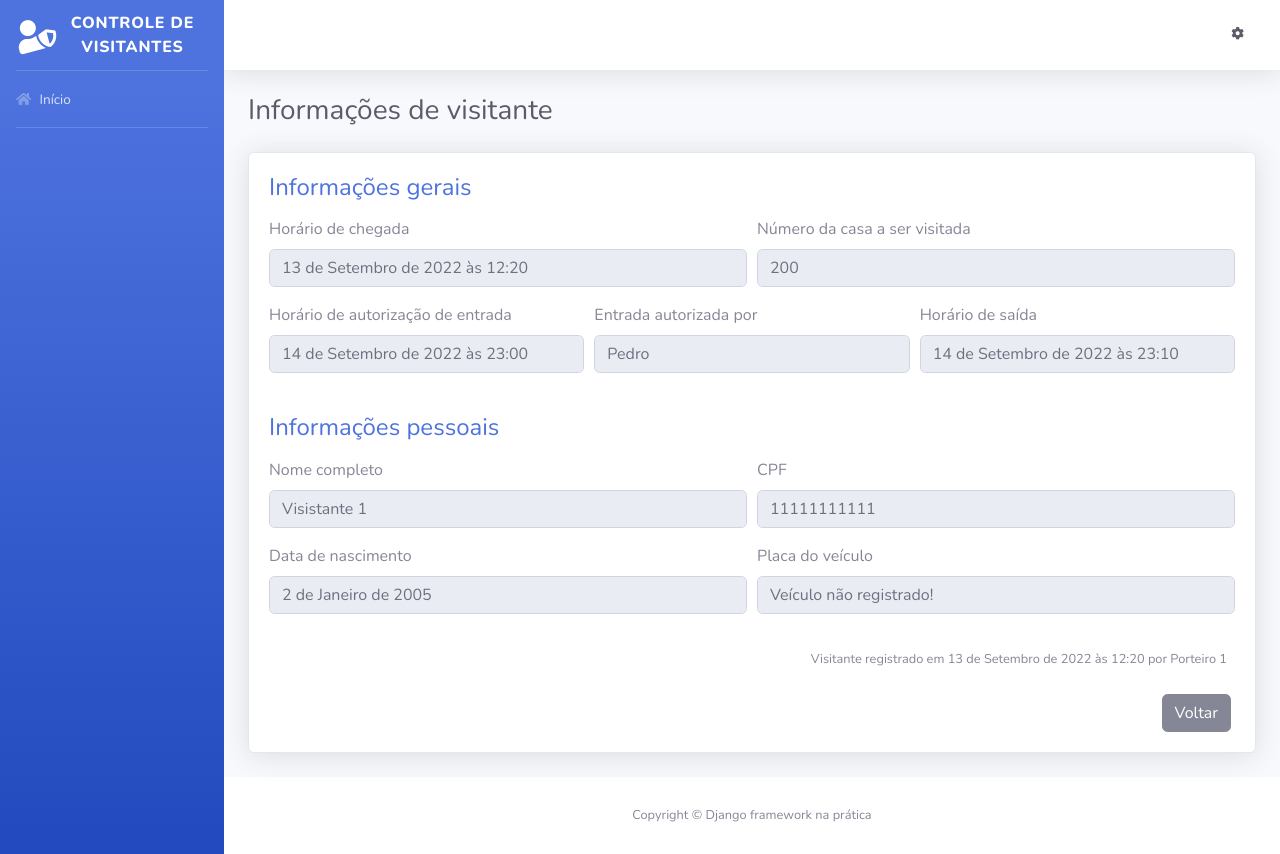
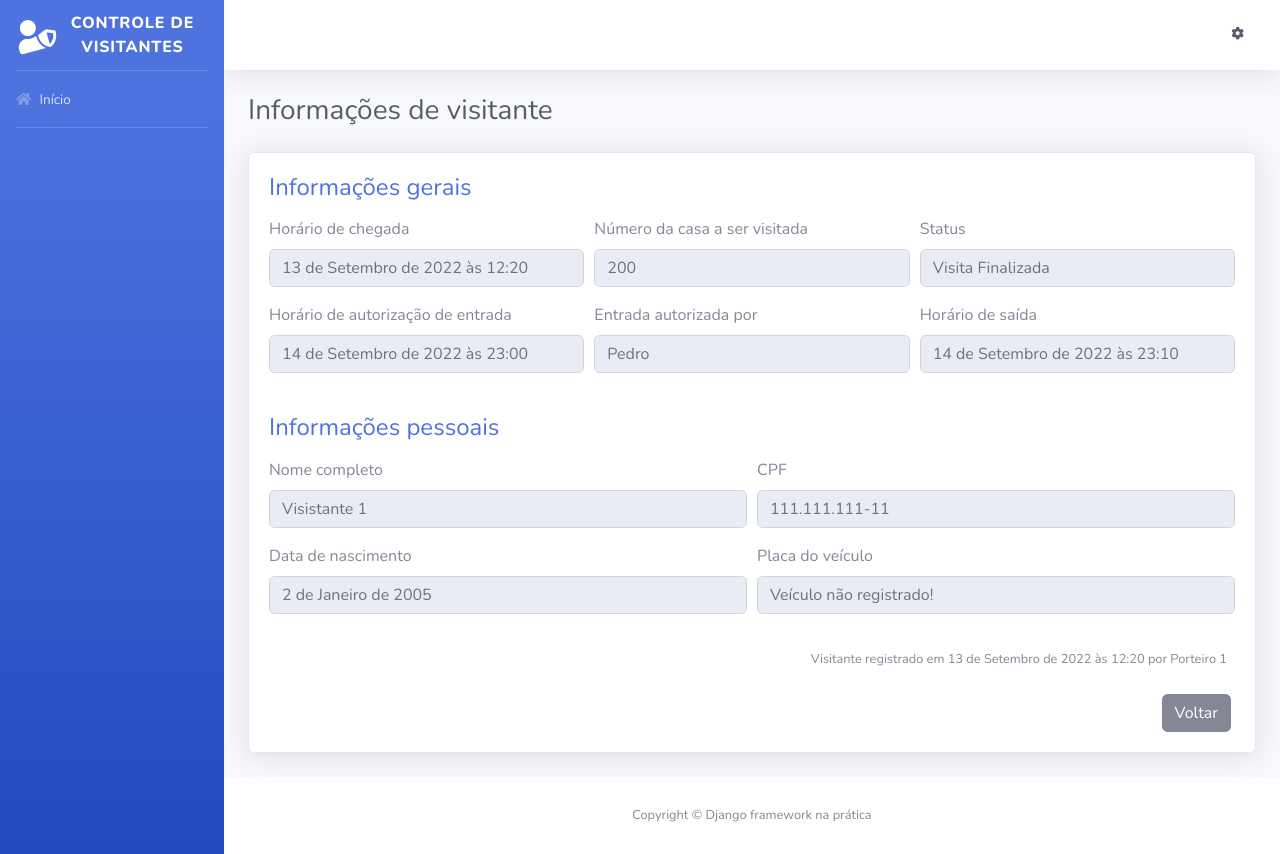
Before and after one commit to ivasconcellos/controle-visitantes, a Django app: page /visitantes/1/ in a window 1280 px wide. Run offline with Django 4.2, Linux system fonts and the light colour scheme; data comes from the database, SQL or seed files in the repository; some libraries are stand-ins or nearby versions.

Commit message:
Configured templates.

```diff
--- a/templates/index.html
+++ b/templates/index.html
@@ -100,6 +100,7 @@
                     <thead>
                         <th>Nome completo</th>
                         <th>CPF</th>
+                        <th>Status</th>
                         <th>Horário de chegada</th>
                         <th>Horário da autorização</th>
                         <th>Autorizado por</th>
@@ -110,7 +111,8 @@
                         {% for visitante in todos_visitantes %}
                             <tr>
                                 <td>{{ visitante.nome_completo }}</td>
-                                <td>{{ visitante.cpf }}</td>
+                                <td>{{ visitante.get_cpf }}</td>
+                                <td>{{ visitante.get_status_display }}</td>
                                 <td>{{ visitante.horario_chegada }}</td>
                                 <td>{{ visitante.get_horario_autorizacao }}</td>
                                 <td>{{ visitante.get_morador_responsavel }}</td>
--- a/templates/informacoes_visitante.html
+++ b/templates/informacoes_visitante.html
@@ -38,14 +38,19 @@
 
             <form>
                 <div class="form-row">
-                    <div class="form-group col-md-6">
+                    <div class="form-group col-md-4">
                         <label>Horário de chegada</label>
                         <input type="text" class="form-control" value="{{ visitante.horario_chegada }}" disabled>
                     </div>
 
-                    <div class="form-group col-md-6">
+                    <div class="form-group col-md-4">
                         <label>Número da casa a ser visitada</label>
                         <input type="text" class="form-control" value="{{ visitante.numero_casa }}" disabled>
+                    </div>
+
+                    <div class="form-group col-md-4">
+                        <label>Status</label>
+                        <input type="text" class="form-control" value="{{ visitante.get_status_display }}" disabled>
                     </div>
                 </div>
 
@@ -80,7 +85,7 @@
 
                     <div class="form-group col-md-6">
                         <label>CPF</label>
-                        <input type="text" class="form-control" value="{{ visitante.cpf }}" disabled>
+                        <input type="text" class="form-control" value="{{ visitante.get_cpf }}" disabled>
                     </div>
                 </div>
 
--- a/templates/registrar_visitante.html
+++ b/templates/registrar_visitante.html
@@ -44,6 +44,11 @@
                 </div>
 
                 <div class="text-right">
+
+                    <a href="{% url 'index' %}" class="btn btn-secondary text-white" type="button">
+                        <span class="text">Cancelar</span>
+                    </a>
+
                     <button class="btn btn-primary" type="submit">
                         <span class="text">Registrar Visitante</span>
                     </button>
--- a/visitantes/models.py
+++ b/visitantes/models.py
@@ -42,6 +42,18 @@ class Visitante(models.Model):
             return self.placa_veiculo
         return "Veículo não registrado!"
 
+    def get_cpf(self):
+        if self.cpf:
+            cpf = str(self.cpf)
+            cpf_parte_1 = cpf[0:3]
+            cpf_parte_2 = cpf[3:6]
+            cpf_parte_3 = cpf[6:9]
+            cpf_parte_4 = cpf[9:]
+
+            cpf_formatado = f"{cpf_parte_1}.{cpf_parte_2}.{cpf_parte_3}-{cpf_parte_4}"
+
+            return cpf_formatado
+
     class Meta:
         verbose_name = "Visitante"
         verbose_name_plural = "Visitantes"
```
